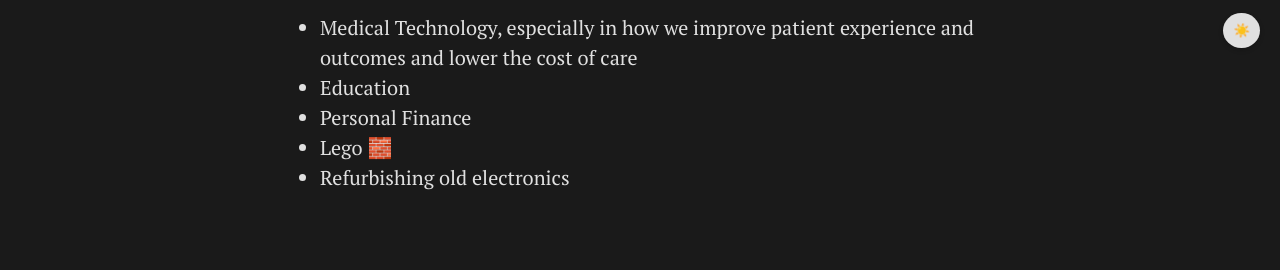
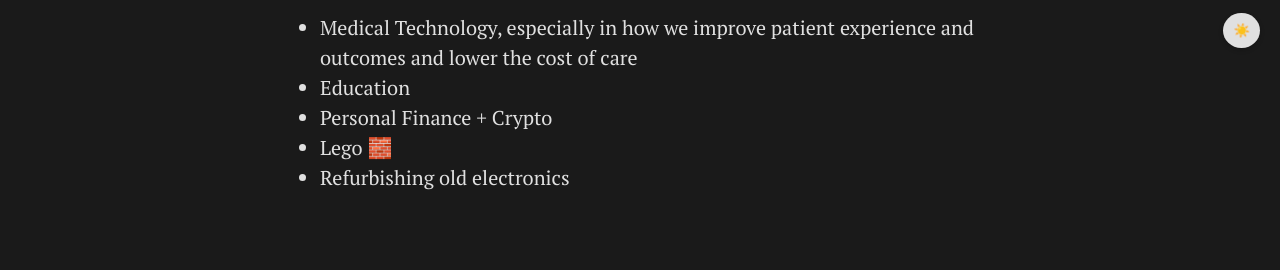
Before and after one commit to pzhao1799/pzhao1799.github.io, a Jekyll site: the page built from about.md, in a window 1280 px wide. Shown: the part 832-1102 px from the top of the page. Built offline with Jekyll 4.4.1, drawn with Linux system fonts in a browser that asks for light colours.

Commit message:
Update about.md

```diff
--- a/about.md
+++ b/about.md
@@ -26,6 +26,6 @@
 
 - Medical Technology, especially in how we improve patient experience and outcomes and lower the cost of care
 - Education
-- Personal Finance
+- Personal Finance + Crypto
 - Lego 🧱
 - Refurbishing old electronics
```
